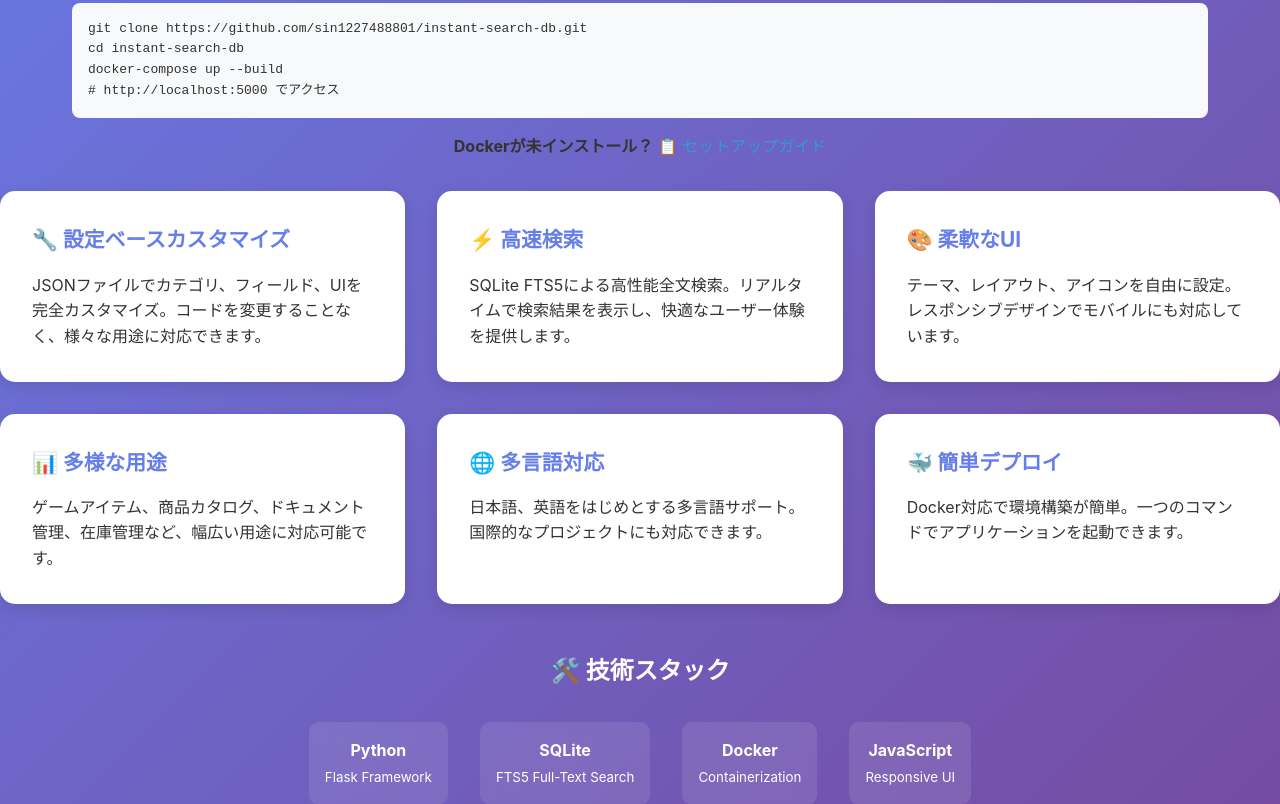
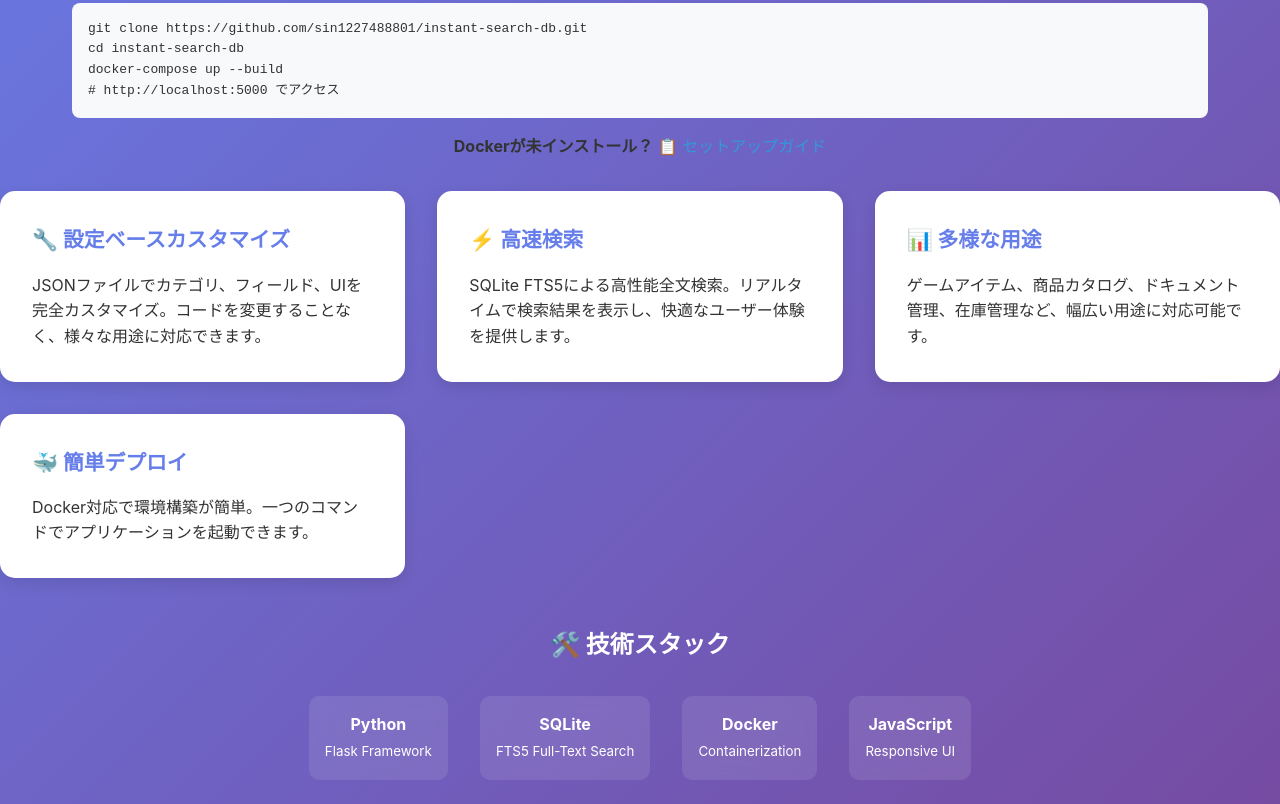
Before and after one commit to sin1227488801/instant-search-db, a plain HTML site: page docs/index.html in a window 1280 px wide. Shown: the part 437-1241 px from the top of the page. Drawn offline with Linux system fonts and the light colour scheme.

Commit message:
レイアウトの微修正

```diff
--- a/docs/index.html
+++ b/docs/index.html
@@ -220,18 +220,8 @@
         </div>
 
         <div class="feature">
-            <h3>🎨 柔軟なUI</h3>
-            <p>テーマ、レイアウト、アイコンを自由に設定。レスポンシブデザインでモバイルにも対応しています。</p>
-        </div>
-
-        <div class="feature">
             <h3>📊 多様な用途</h3>
             <p>ゲームアイテム、商品カタログ、ドキュメント管理、在庫管理など、幅広い用途に対応可能です。</p>
-        </div>
-
-        <div class="feature">
-            <h3>🌐 多言語対応</h3>
-            <p>日本語、英語をはじめとする多言語サポート。国際的なプロジェクトにも対応できます。</p>
         </div>
 
         <div class="feature">
```
Also changed, not shown: docs/demo.html (+1 -1 lines), docs/docker-setup.html (+1 -1 lines).
